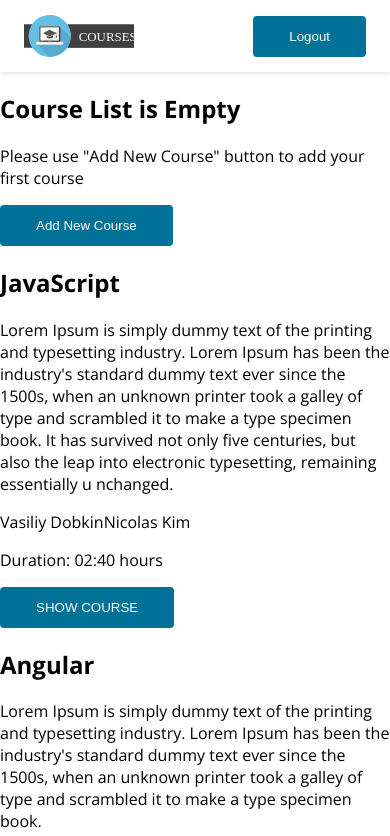
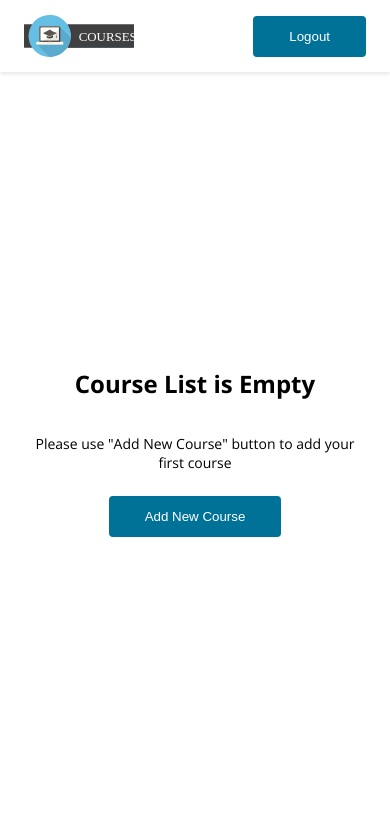
Before and after one commit to FreeFallRush/courses-app, a React (Vite) app: page / in a window 390 px wide. Shown: the top 836 px of the page. Built offline with nearby package versions, Linux system fonts and the light colour scheme.

Commit message:
Added EmptyCourseList.module.css in EmptyCourseList folder
Added styles to EmptyCourseList component

```diff
--- /dev/null
+++ b/src/components/EmptyCourseList/EmptyCourseList.module.css
@@ -0,0 +1,20 @@
+.mainContainer {
+    display: flex;
+    flex-direction: column;
+    justify-content: center;
+    align-items: center;
+    text-align: center;
+    height: 80vh;
+    padding: 1rem;
+}
+
+@media (max-width: 768px) {
+    .mainContainer {
+        padding: 2rem;
+    }
+
+    p {
+        font-size: 14px;
+        margin-bottom: 1.5rem;
+    }
+}
--- a/src/components/EmptyCourseList/EmptyCourseList.tsx
+++ b/src/components/EmptyCourseList/EmptyCourseList.tsx
@@ -1,12 +1,13 @@
 import Button from "../../common/Button/Button";
+import styles from "./EmptyCourseList.module.css";
 
 function EmptyCourseList() {
     return (
-        <>
+        <div className={styles.mainContainer}>
             <h2>Course List is Empty</h2>
             <p>Please use "Add New Course" button to add your first course</p>
             <Button buttonText="Add New Course" />
-        </>
+        </div>
     );
 }
 
```
